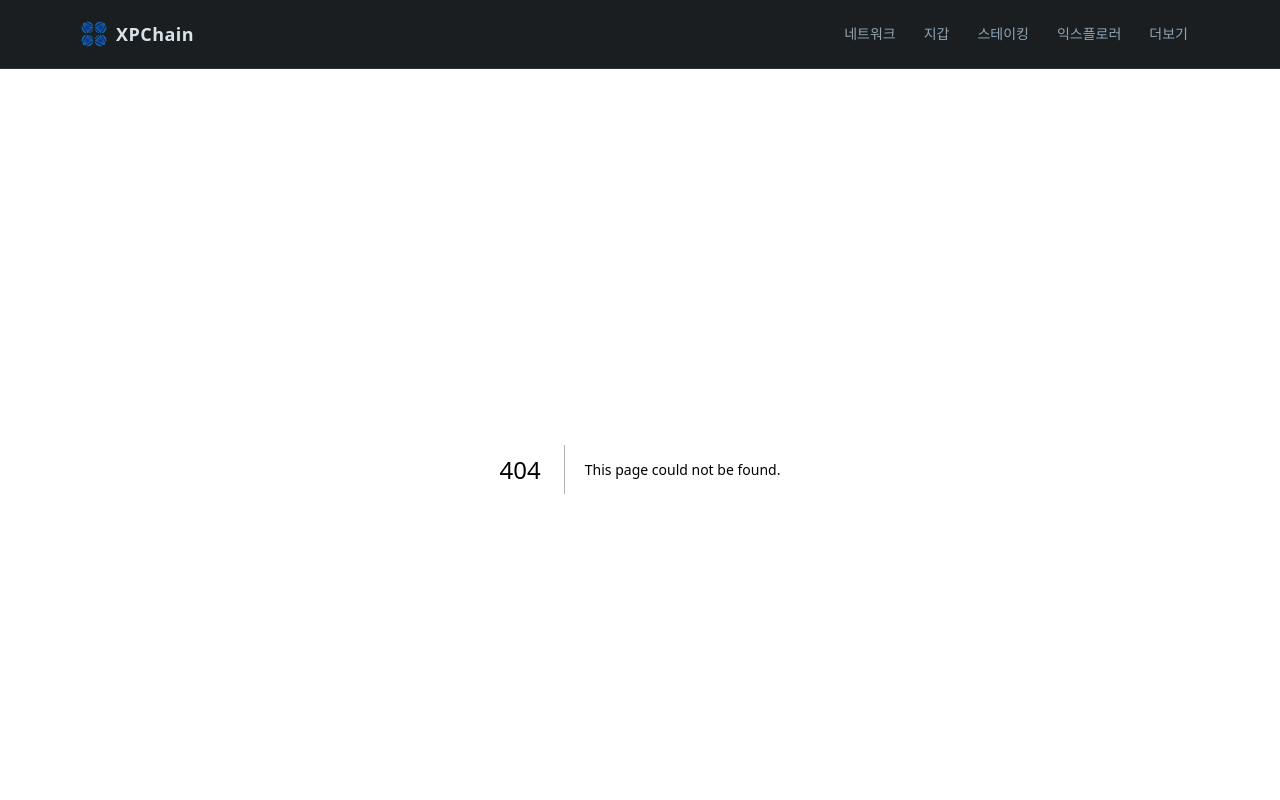
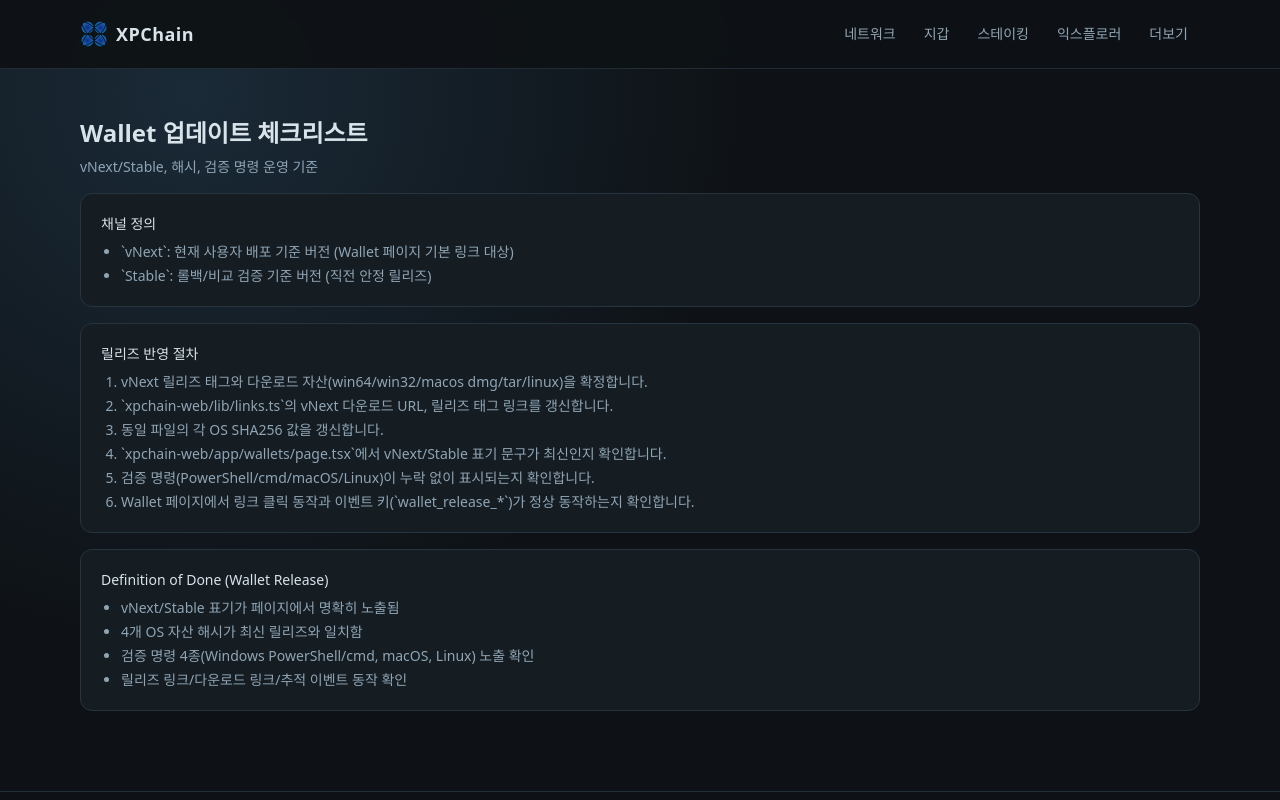
Before and after one commit to arnoldcho/xpchain-web, a Next.js app: page /docs/wallet-release-checklist in a window 1280 px wide. Before the commit this address had no page. Shown: the top 800 px of the page. Built offline with nearby package versions, Linux system fonts and the light colour scheme.

Commit message:
Wallet 운영 체크리스트 문서화 및 vNext/Stable 명시

```diff
--- a/app/docs/page.tsx
+++ b/app/docs/page.tsx
@@ -54,6 +54,9 @@ export default function DocsPage() {
             </a>
             <a href="/roadmap" className="text-accent">
               로드맵 보기
+            </a>
+            <a href="/docs/wallet-release-checklist" className="text-accent">
+              Wallet 업데이트 체크리스트
             </a>
             <a href="/notices" className="text-accent">
               공지/업데이트 보기
--- /dev/null
+++ b/app/docs/wallet-release-checklist/page.tsx
@@ -0,0 +1,42 @@
+import { Section } from '@/components/Section';
+
+export default function WalletReleaseChecklistPage() {
+  return (
+    <>
+      <h1 className="sr-only">Wallet 업데이트 체크리스트</h1>
+      <Section title="Wallet 업데이트 체크리스트" subtitle="vNext/Stable, 해시, 검증 명령 운영 기준">
+        <div className="space-y-4 text-sm text-mute">
+          <article className="panel p-5">
+            <p className="font-medium text-text">채널 정의</p>
+            <ul className="mt-2 list-disc space-y-1 pl-5">
+              <li>`vNext`: 현재 사용자 배포 기준 버전 (Wallet 페이지 기본 링크 대상)</li>
+              <li>`Stable`: 롤백/비교 검증 기준 버전 (직전 안정 릴리즈)</li>
+            </ul>
+          </article>
+
+          <article className="panel p-5">
+            <p className="font-medium text-text">릴리즈 반영 절차</p>
+            <ol className="mt-2 list-decimal space-y-1 pl-5">
+              <li>vNext 릴리즈 태그와 다운로드 자산(win64/win32/macos dmg/tar/linux)을 확정합니다.</li>
+              <li>`xpchain-web/lib/links.ts`의 vNext 다운로드 URL, 릴리즈 태그 링크를 갱신합니다.</li>
+              <li>동일 파일의 각 OS SHA256 값을 갱신합니다.</li>
+              <li>`xpchain-web/app/wallets/page.tsx`에서 vNext/Stable 표기 문구가 최신인지 확인합니다.</li>
+              <li>검증 명령(PowerShell/cmd/macOS/Linux)이 누락 없이 표시되는지 확인합니다.</li>
+              <li>Wallet 페이지에서 링크 클릭 동작과 이벤트 키(`wallet_release_*`)가 정상 동작하는지 확인합니다.</li>
+            </ol>
+          </article>
+
+          <article className="panel p-5">
+            <p className="font-medium text-text">Definition of Done (Wallet Release)</p>
+            <ul className="mt-2 list-disc space-y-1 pl-5">
+              <li>vNext/Stable 표기가 페이지에서 명확히 노출됨</li>
+              <li>4개 OS 자산 해시가 최신 릴리즈와 일치함</li>
+              <li>검증 명령 4종(Windows PowerShell/cmd, macOS, Linux) 노출 확인</li>
+              <li>릴리즈 링크/다운로드 링크/추적 이벤트 동작 확인</li>
+            </ul>
+          </article>
+        </div>
+      </Section>
+    </>
+  );
+}
--- a/app/wallets/page.tsx
+++ b/app/wallets/page.tsx
@@ -60,7 +60,7 @@ export default function WalletsPage() {
                 eventKey="wallet_release_v01704"
                 sourcePath="/wallets"
               >
-                릴리즈 XPChain Core v0.17.0-4
+                vNext (현재 배포): XPChain Core v0.17.0-4
               </TrackedLink>
               <TrackedLink
                 href={links.walletQtReleaseV3Stable}
@@ -70,7 +70,7 @@ export default function WalletsPage() {
                 eventKey="wallet_release_stable_legacy"
                 sourcePath="/wallets"
               >
-                릴리즈 목록 (이전/Stable 버전 확인)
+                Stable (참조 기준): XPChain Core v0.17.0-3
               </TrackedLink>
             </div>
           </article>
@@ -110,6 +110,15 @@ export default function WalletsPage() {
 
       <Section title="보안 체크리스트">
         <div className="panel p-5 text-sm text-mute">
+          <p className="font-medium text-text">릴리즈 채널 기준</p>
+          <ul className="mt-2 list-disc space-y-1 pl-5">
+            <li>
+              `vNext`: 현재 사용자 배포/안내 기준. 본 페이지의 다운로드 링크와 SHA256은 vNext를 기준으로 유지합니다.
+            </li>
+            <li>
+              `Stable`: 롤백/비교 검증 기준. 운영 중 문제가 발생하면 Stable로 회귀 가능한 상태를 유지합니다.
+            </li>
+          </ul>
           <p>지갑 백업과 개인키/시드 문구는 반드시 오프라인 안전 보관을 권장합니다.</p>
           <p className="mt-2">공식 경로에서만 다운로드하고 파일 무결성을 확인하세요.</p>
           <div className="mt-3 rounded-md border border-border bg-bg px-3 py-2 text-xs">
@@ -140,6 +149,9 @@ export default function WalletsPage() {
             </p>
             <p className="mt-1 break-all">
               검증 명령 (Linux): <span className="text-text">sha256sum 파일명</span>
+            </p>
+            <p className="mt-2">
+              운영 체크리스트: <a href="/docs/wallet-release-checklist" className="text-accent">Wallet 업데이트 체크리스트</a>
             </p>
           </div>
         </div>
```
Also changed, not shown: 1 other file (tests, documents, lock files or other folders).
